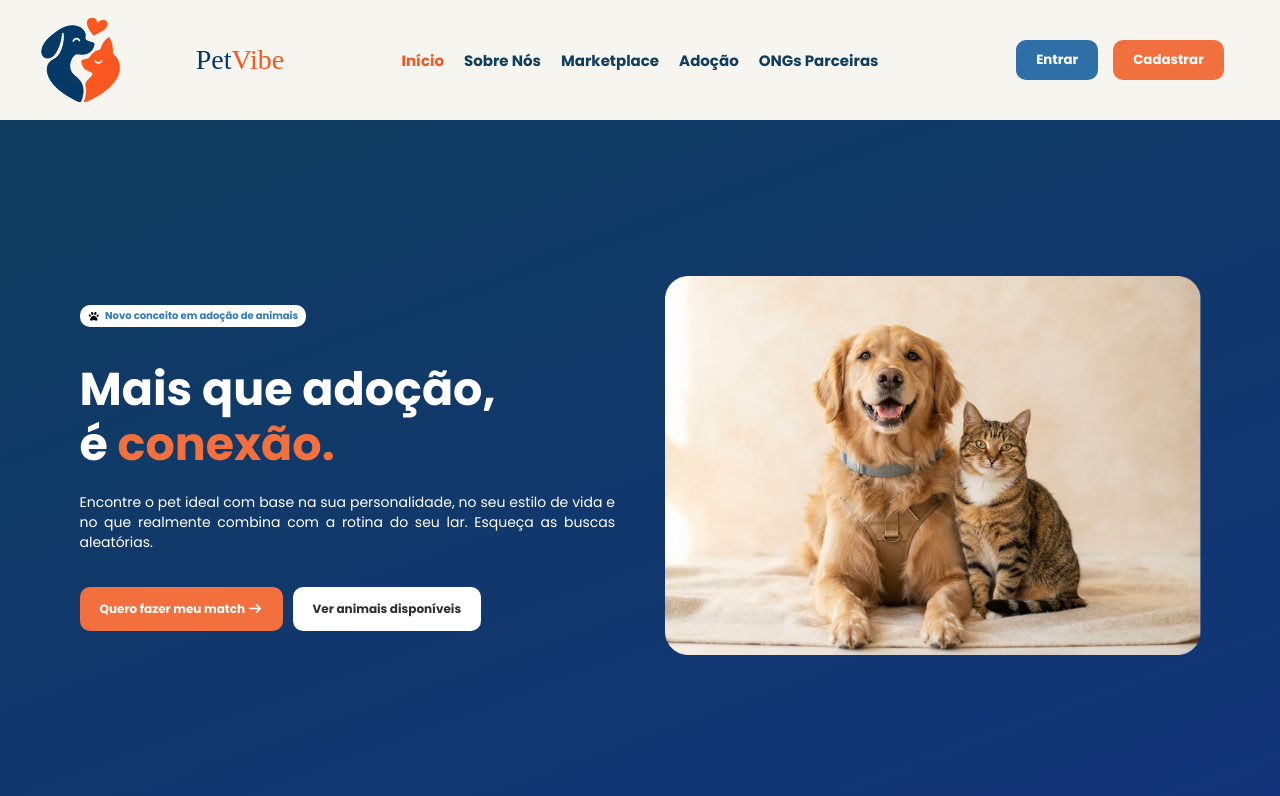
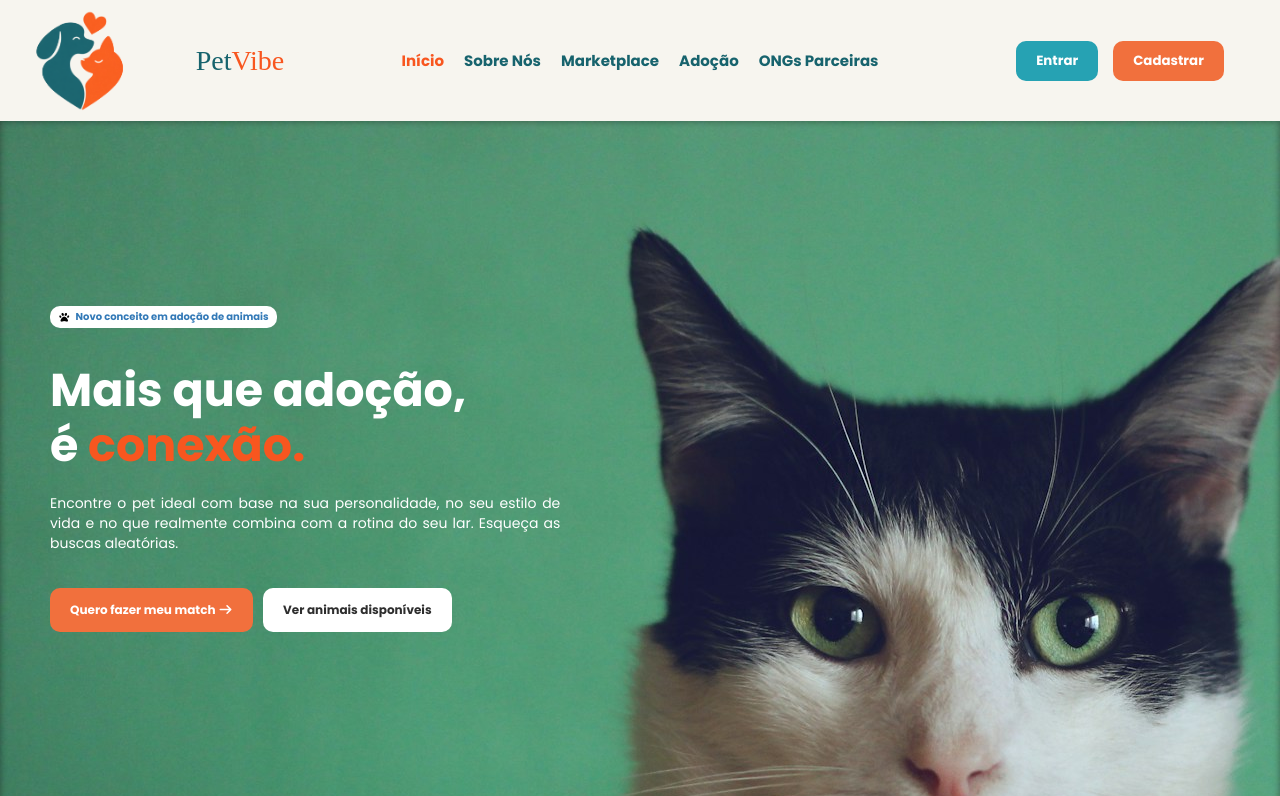
Before and after one commit to Eder-Rafael-Avila/pet-vibe, a React (Vite) app in the folder frontend/: page / in a window 1280 px wide. Shown: the top 796 px of the page. Built offline with nearby package versions, Linux system fonts and the light colour scheme; a web font is replaced by a local one.

Commit message:
remodulação de cores e hero refeito
Mudei as cores principais e alterei a hero section para um background em imagem

```diff
--- a/frontend/src/components/header/index.jsx
+++ b/frontend/src/components/header/index.jsx
@@ -9,7 +9,7 @@ export default function Header({
     return (
         <header className='comp-header'>
             <div className="imagem">
-                <img src="/assets/images/logo.png" alt="Logo PetVibe" />
+                <img src="/assets/images/logo3.png" alt="Logo PetVibe" />
             </div>
             <div className="title">
                 <h1>Pet<span>Vibe</span></h1>
@@ -21,7 +21,7 @@ export default function Header({
                         to="/"
                         style={({ isActive }) => ({
                             fontWeight: 'bold',
-                            color: isActive ? '#F8561F' : '#0F3D5E',
+                            color: isActive ? '#F8561F' : '#17636d',
                             textDecoration: 'none'
                         })}
                         ><p>Início</p></NavLink>
@@ -31,7 +31,7 @@ export default function Header({
                         to="/sobreNos"
                         style={({ isActive }) => ({
                             fontWeight: 'bold',
-                            color: isActive ? '#F8561F' : '#0F3D5E',
+                            color: isActive ? '#F8561F' : '#17636d',
                             textDecoration: 'none'
                         })}
                         ><p>Sobre Nós</p></NavLink>
@@ -41,7 +41,7 @@ export default function Header({
                         to="/comoFunciona"
                         style={({ isActive }) => ({
                             fontWeight: 'bold',
-                            color: isActive ? '#F8561F' : '#0F3D5E',
+                            color: isActive ? '#F8561F' : '#17636d',
                             textDecoration: 'none'
                         })}
                         ><p>Marketplace</p></NavLink>
@@ -51,7 +51,7 @@ export default function Header({
                         to="/animais"
                         style={({ isActive }) => ({
                             fontWeight: 'bold',
-                            color: isActive ? '#F8561F' : '#0F3D5E',
+                            color: isActive ? '#F8561F' : '#17636d',
                             textDecoration: 'none'
                         })}
                         ><p>Adoção</p></NavLink>
@@ -61,7 +61,7 @@ export default function Header({
                         to="/ongsParceiras"
                         style={({ isActive }) => ({
                             fontWeight: 'bold',
-                            color: isActive ? '#F8561F' : '#0F3D5E',
+                            color: isActive ? '#F8561F' : '#17636d',
                             textDecoration: 'none'
                         })}
                         ><p>ONGs Parceiras</p></NavLink>
--- a/frontend/src/components/main-panel/index.jsx
+++ b/frontend/src/components/main-panel/index.jsx
@@ -25,9 +25,6 @@ export default function MainPanel() {
                         </button>
                     </div>
                 </div>
-                <div className="img-area">
-                    <img src='/assets/images/main-panel-img.png' alt='Imagem de cachorro e gato' />
-                </div>
             </section>
         </>
     );
--- a/frontend/src/components/main-panel/index.scss
+++ b/frontend/src/components/main-panel/index.scss
@@ -1,17 +1,18 @@
 .comp-main-panel {
     display: flex;
-    justify-content: center;
+    justify-content: start;
     align-items: center;
-    gap: 5rem;
 
     max-height: 70.35rem;
     min-height: 87vh;
 
-    background: linear-gradient(160deg, var(--corAzulTerciario), #13347a);
+    background: black url('/assets/images/hero-bg2.jpg');
 
     max-width: 100%;
 
     padding: 1rem;
+
+    box-shadow: inset 0px 0px 7px rgba(0, 0, 0, 0.411);
 
     @media (max-width: 768px) {
         flex-direction: column;
@@ -25,7 +26,9 @@
         align-items: start;
         gap: 3.5rem;
 
-        width: 42.5%;
+        width: 40.5%;
+
+        margin-left: 4rem;
 
         @media (max-width: 768px) {
             align-items: center;
@@ -59,7 +62,7 @@
                 font-size: 4.6rem;
 
                 span {
-                    color: var(--corLaranjaSecundario);
+                    color: var(--corLaranjaContraste);
                 }
             }
 
@@ -102,8 +105,4 @@
             }
         }
     }
-
-    .img-area {
-        width: 42.5%;
-    }
 }
--- a/frontend/src/index.scss
+++ b/frontend/src/index.scss
@@ -6,9 +6,9 @@
 }
 
 :root {
-  --corAzulPrimario: #053966;
-  --corAzulSecundario: #2E6FA8;
-  --corAzulTerciario: #0F3D5E;
+  --corAzulPrimario: #17636d;
+  --corAzulSecundario: #26a2b3;
+  --corAzulTerciario: #176786;
   --corLaranjaContraste: #F8561F;
   --corLaranjaSecundario: #F1703D;
   --corBrancoGeral: #F7F5EF;
```
Also changed, not shown: frontend/public/assets/images/logo3.png (added).
